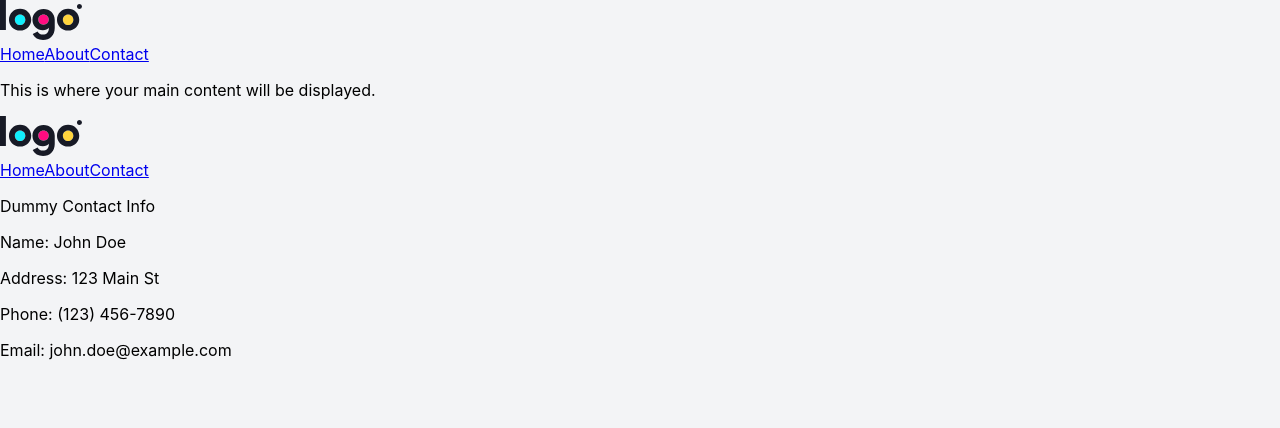
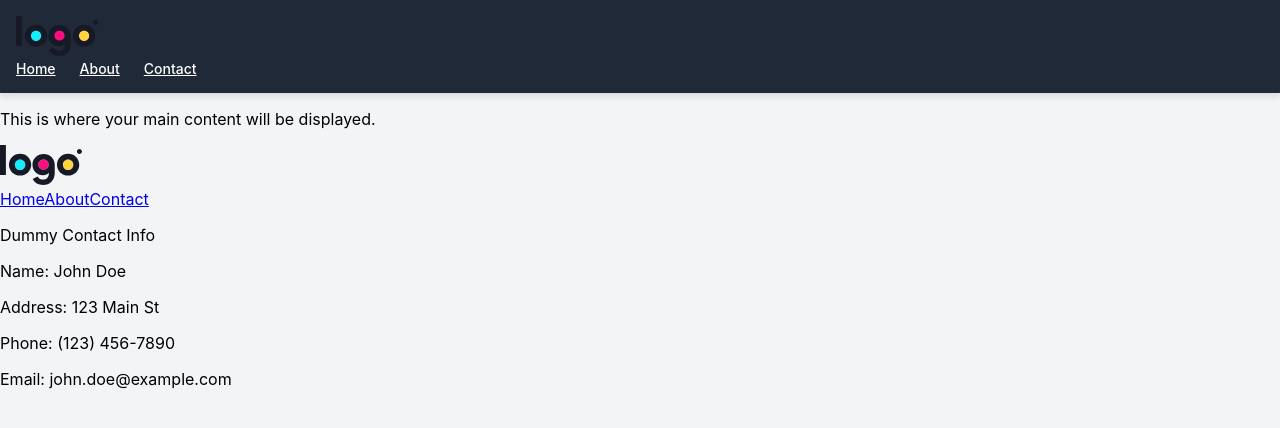
Before and after one commit to PrimaryV1C/pokemon-searcher, a Vue app: page / in a window 1280 px wide. Shown: the top 428 px of the page. Built offline with nearby package versions, Linux system fonts and the light colour scheme.

Commit message:
Added header styling

```diff
--- a/src/style.css
+++ b/src/style.css
@@ -8,3 +8,29 @@ body {
     margin: 0;
     padding: 0;
 }
+
+/* Header */
+header {
+    background-color: #1f2937;
+    color: white;
+    box-shadow: 0px 4px 6px rgba(0, 0, 0, 0.1);
+    padding: 1rem;
+    display: flex;
+    justify-content: space-between;
+    align-items: center;
+}
+header nav {
+    display: flex;
+    gap: 1.5rem;
+}
+
+header nav a {
+    font-size: 0.875rem;
+    font-weight: 500;
+    color: white;
+    transition: color 0.3s;
+}
+
+header nav a:hover {
+    color: #d1d5db;
+}
```
